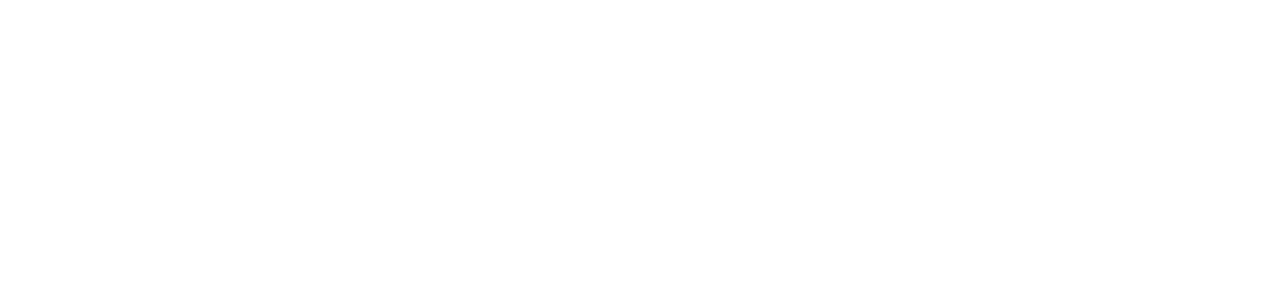
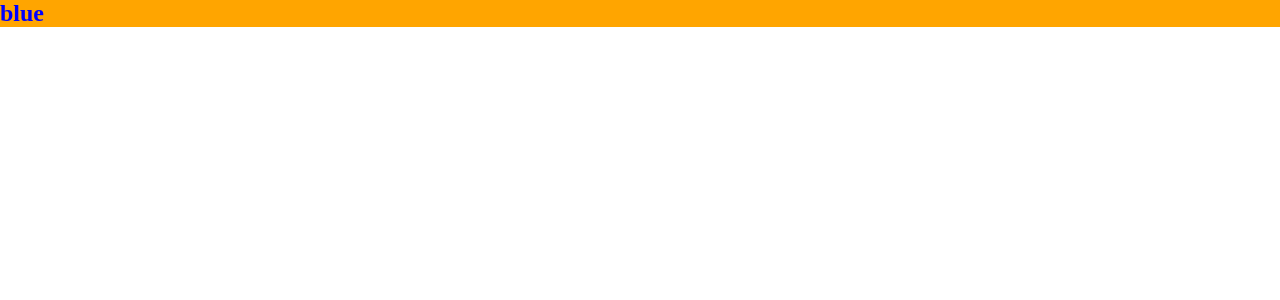
Before and after one commit to l11ul1/front-end-challenge, a React (Create React App) app: page / in a window 1280 px wide. Shown: the top 300 px of the page. Built offline with nearby package versions, Linux system fonts and the light colour scheme.

Commit message:
initial set up is ready

```diff
--- a/src/App.css
+++ /dev/null
@@ -1,38 +0,0 @@
-.App {
-  text-align: center;
-}
-
-.App-logo {
-  height: 40vmin;
-  pointer-events: none;
-}
-
-@media (prefers-reduced-motion: no-preference) {
-  .App-logo {
-    animation: App-logo-spin infinite 20s linear;
-  }
-}
-
-.App-header {
-  background-color: #282c34;
-  min-height: 100vh;
-  display: flex;
-  flex-direction: column;
-  align-items: center;
-  justify-content: center;
-  font-size: calc(10px + 2vmin);
-  color: white;
-}
-
-.App-link {
-  color: #61dafb;
-}
-
-@keyframes App-logo-spin {
-  from {
-    transform: rotate(0deg);
-  }
-  to {
-    transform: rotate(360deg);
-  }
-}
--- a/src/App.tsx
+++ /dev/null
@@ -1,7 +0,0 @@
-import "./App.css";
-
-function App() {
-	return <div className="App"></div>;
-}
-
-export default App;
--- a/src/index.css
+++ /dev/null
@@ -1,13 +0,0 @@
-body {
-  margin: 0;
-  font-family: -apple-system, BlinkMacSystemFont, 'Segoe UI', 'Roboto', 'Oxygen',
-    'Ubuntu', 'Cantarell', 'Fira Sans', 'Droid Sans', 'Helvetica Neue',
-    sans-serif;
-  -webkit-font-smoothing: antialiased;
-  -moz-osx-font-smoothing: grayscale;
-}
-
-code {
-  font-family: source-code-pro, Menlo, Monaco, Consolas, 'Courier New',
-    monospace;
-}
--- a/src/index.tsx
+++ b/src/index.tsx
@@ -1,14 +1,13 @@
-import React from 'react';
-import ReactDOM from 'react-dom';
-import './index.css';
-import App from './App';
-import reportWebVitals from './reportWebVitals';
+import React from "react";
+import ReactDOM from "react-dom";
+import MainScreen from "./screens/Main_Screen/MainScreen";
+import reportWebVitals from "./reportWebVitals";
 
 ReactDOM.render(
-  <React.StrictMode>
-    <App />
-  </React.StrictMode>,
-  document.getElementById('root')
+	<React.StrictMode>
+		<MainScreen />
+	</React.StrictMode>,
+	document.getElementById("root")
 );
 
 // If you want to start measuring performance in your app, pass a function
--- /dev/null
+++ b/src/screens/Main_Screen/MainScreen.tsx
@@ -0,0 +1,11 @@
+import "./Styles/main-screen-styles.css";
+
+function MainScreen() {
+	return (
+		<div className="App">
+			<h2 className="hello">blue</h2>
+		</div>
+	);
+}
+
+export default MainScreen;
--- /dev/null
+++ b/src/screens/Main_Screen/Styles/main-screen-styles.css
@@ -0,0 +1,16 @@
+body {
+	margin: 0;
+	padding: 0;
+}
+
+h2 {
+	margin: 0;
+}
+
+.App {
+	background-color: orange;
+}
+
+.hello {
+	color: blue;
+}
```
Also changed, not shown: src/assets/image2vector.svg (added), 1 other file (tests, documents, lock files or other folders).
